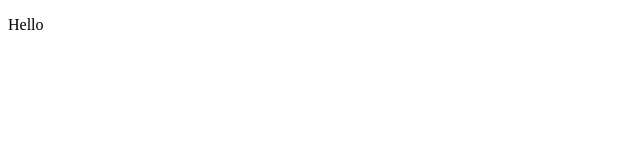
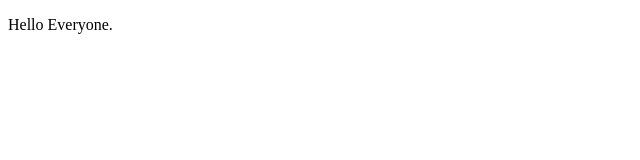
Before and after one commit to Jakal02/personal-website, a plain HTML site: page index.html in a window 1280 px wide. Shown: the full height of the page, 0-640 px from the left. Drawn offline with Linux system fonts and the light colour scheme.

Commit message:
Second commit.

```diff
--- a/index.html
+++ b/index.html
@@ -5,5 +5,5 @@
 </head>
 
 <div class="header">
-    <p>Hello</p>
+    <p>Hello Everyone.</p>
 </div>
```
